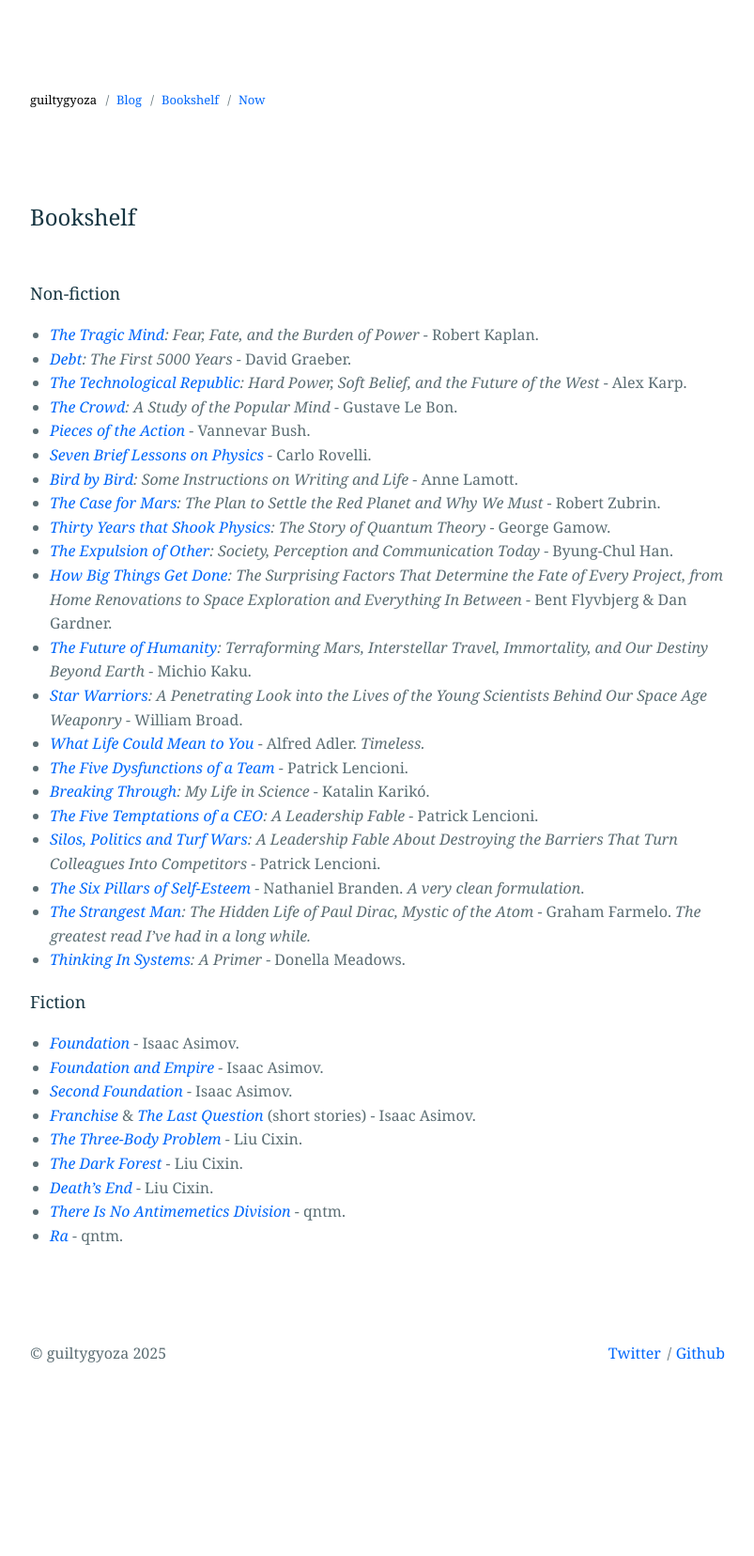
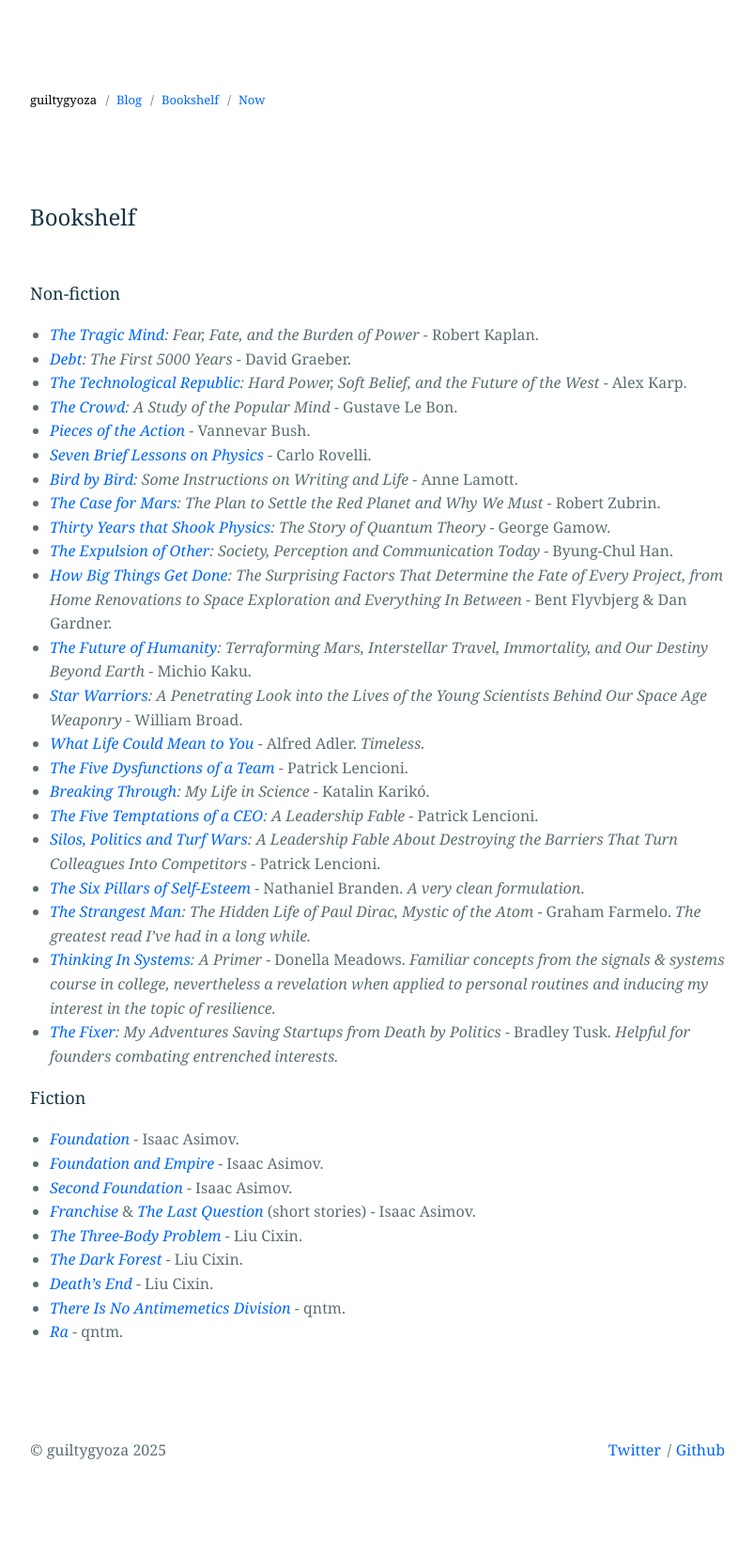
Before and after one commit to guiltygyoza/new-blog, a Jekyll site: the page built from _pages/bookshelf.markdown, in a window 1280 px wide. Shown: the whole page at 94% size, without its empty margins (238-1041 px from the left). Built offline with Jekyll 4.4.1, drawn with Linux system fonts in a browser that asks for light colours; before the commit the page ends 1554 px from its top, so only the background shows below that.

Commit message:
add book

```diff
--- a/_pages/bookshelf.markdown
+++ b/_pages/bookshelf.markdown
@@ -25,7 +25,8 @@
 - *[Silos, Politics and Turf Wars](https://www.goodreads.com/en/book/show/19129.Silos_Politics_and_Turf_Wars){:target="_blank"}: A Leadership Fable About Destroying the Barriers That Turn Colleagues Into Competitors* - Patrick Lencioni.
 - *[The Six Pillars of Self-Esteem](https://www.goodreads.com/book/show/79352.Six_Pillars_of_Self_Esteem){:target="_blank"}* - Nathaniel Branden. *A very clean formulation*.
 - *[The Strangest Man](https://www.goodreads.com/book/show/6629359-the-strangest-man){:target="_blank"}: The Hidden Life of Paul Dirac, Mystic of the Atom* - Graham Farmelo. *The greatest read I've had in a long while.*
-- *[Thinking In Systems](https://www.goodreads.com/book/show/3828902-thinking-in-systems){:target="_blank"}: A Primer* - Donella Meadows.
+- *[Thinking In Systems](https://www.goodreads.com/book/show/3828902-thinking-in-systems){:target="_blank"}: A Primer* - Donella Meadows. *Familiar concepts from the signals & systems course in college, nevertheless a revelation when applied to personal routines and inducing my interest in the topic of resilience.*
+- *[The Fixer](https://www.goodreads.com/book/show/38649807-the-fixer){:target="_blank"}: My Adventures Saving Startups from Death by Politics* - Bradley Tusk. *Helpful for founders combating entrenched interests.*
 
 ### Fiction
 - *[Foundation](https://www.goodreads.com/book/show/29579.Foundation){:target="_blank"}* - Isaac Asimov.
```
